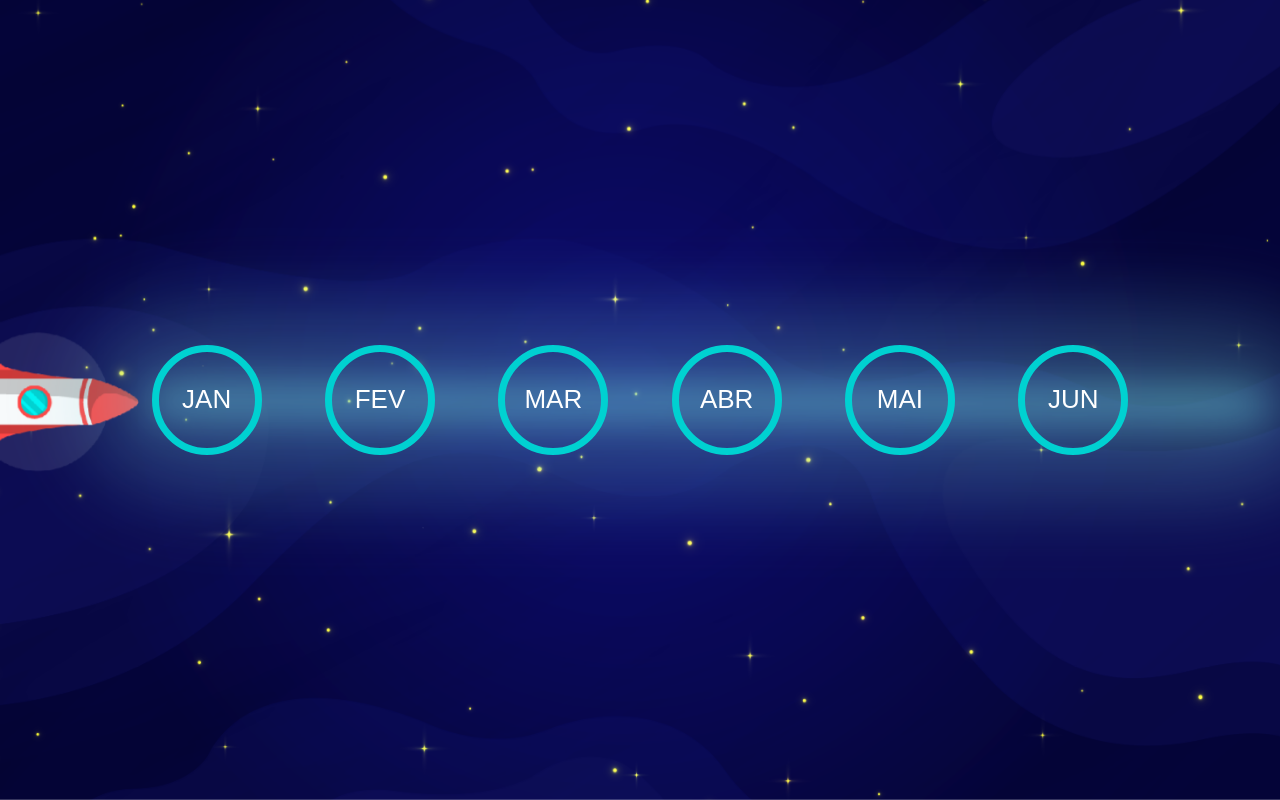
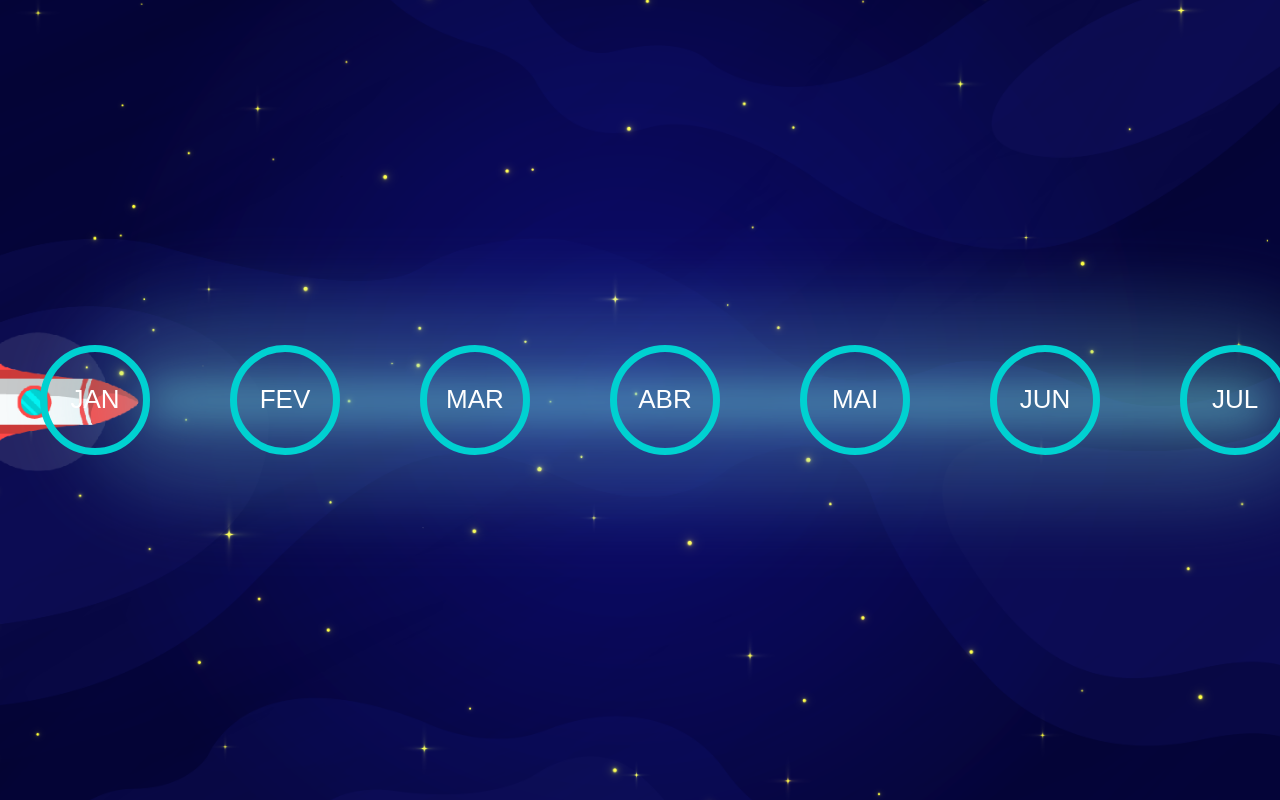
Before and after one commit to brendaraylla/mentoria-vuejs-roadmap, a Vue app: page /#/roadmap in a window 1280 px wide. Built offline with nearby package versions, Linux system fonts and the light colour scheme.

Commit message:
repairing css

```diff
--- a/src/app/Home/index.vue
+++ b/src/app/Home/index.vue
@@ -1,8 +1,8 @@
 <template>
     <div class="content">
         <div class="roadmap">
-            <router-link :to="{ name: 'Roadmap' }">
-                <button class="roadmap-entry">Roadmap</button>
+            <router-link class="roadmap-entry" :to="{ name: 'Roadmap' }">
+                Roadmap
             </router-link>
         </div>
     </div>
@@ -32,21 +32,29 @@ export default {};
     width: 100%
     height: 100%
     .roadmap
+        position: absolute
         display: flex
         justify-content: center
+        width: 100%
         &-entry
+            position: relative
+            top: 100px
+            text-decoration: none
             padding: 10px 35px
             background: transparent
             border: 5px solid $color-blue
             border-radius: 30px
             color: $color-font
-            margin-top: 70%
             font-family: Roboto
             font-size: 1.0em
             +media-min-sm()
                 font-size: 1.2em
                 padding: 10px 35px
             +media-min-md()
+                padding: 15px 40px
+                top: 130px
+                font-size: 1.4em
             +media-min-lg()
-                font-size: 1.4em
+                top: 150px
+                font-size: 1.6em
 </style>
--- a/src/app/Kanban/index.vue
+++ b/src/app/Kanban/index.vue
@@ -1,6 +1,9 @@
 <template>
     <div class="content">
         <div class="container">
+            <router-link class="icon-back" :to="{ name: 'Roadmap' }">
+                <img src="@/../static/icon/arrow-left-solid.svg" alt="">
+            </router-link>
             <div class="todo">
                 <h2 class="status">TO DO</h2>
             </div>
@@ -26,6 +29,9 @@ export default {
 @import '@/styles/defaults/mobileFirst.sass'
 @import '@/styles/defaults/variable.sass'
 @import url('https://fonts.googleapis.com/css?family=Roboto:300')
+
+.icon-back
+    // padding: 20px
 
 .content
     background: url('../../../static/img/background-kanban.png') no-repeat center center fixed
--- a/src/app/Roadmap/index.vue
+++ b/src/app/Roadmap/index.vue
@@ -18,6 +18,24 @@
             </div>
             <div class="col">
                 <months-roadmap nameMonth="JUN"></months-roadmap>
+            </div>
+            <div class="col">
+                <months-roadmap nameMonth="JUL"></months-roadmap>
+            </div>
+            <div class="col">
+                <months-roadmap nameMonth="AGO"></months-roadmap>
+            </div>
+            <div class="col">
+                <months-roadmap nameMonth="SET"></months-roadmap>
+            </div>
+            <div class="col">
+                <months-roadmap nameMonth="OUT"></months-roadmap>
+            </div>
+            <div class="col">
+                <months-roadmap nameMonth="NOV"></months-roadmap>
+            </div>
+            <div class="col">
+                <months-roadmap nameMonth="DEZ"></months-roadmap>
             </div>
         </div>
     </div>
@@ -48,14 +66,19 @@ export default {
     background-size: cover
     background-position: center
     width: 100%
-    height: 100%
+    padding: 80px
+    +media-min-sm
     +media-min-md
+        overflow: auto
+        height: 100%
+        padding: 0
         background: url('../../../static/img/background-roadmap.png') no-repeat center center fixed
         -webkit-background-size: cover
         -moz-background-size: cover
         -o-background-size: cover
         background-size: cover
         background-position: center
+    +media-min-lg
 
 .row
     display: flex
@@ -67,13 +90,11 @@ export default {
     .col
         align-self: center
         display: flex
-        flex-direction: column
     +media-min-sm
     +media-min-md
         flex-direction: row
-        align-content: center
-        padding: 0 100px
+        .col
+            padding: 40px
     +media-min-lg
-        padding: 0 120px
 
 </style>
--- a/src/app/Roadmap/months.vue
+++ b/src/app/Roadmap/months.vue
@@ -1,7 +1,7 @@
 <template>
     <div class="content">
-        <router-link :to="{ name: 'Kanban' }">
-            <button class="btn__months">{{ nameMonth }}</button>
+        <router-link :to="{ name: 'Kanban', params: {month: nameMonth} }">
+            <button class="months">{{ nameMonth }}</button>
         </router-link>
     </div>
 </template>
@@ -20,7 +20,7 @@ export default {
 @import '@/styles/defaults/mobileFirst.sass'
 @import '@/styles/defaults/variable.sass'
 
-.btn__months
+.months
     background: transparent
     color: $color-font
     border: 5px solid $color-blue
@@ -30,24 +30,17 @@ export default {
     padding: 5px
     font-size: 18px
     +media-min-sm
-        border: 5px solid $color-blue
         height: 80px
         width: 80px
-        border-radius: 50%
-        padding: 5px
         font-size: 22px
     +media-min-md
         border: 7px solid $color-blue
         height: 90px
         width: 90px
-        border-radius: 50%
-        padding: 5px
         font-size: 24px
     +media-min-lg
         border: 7px solid $color-blue
         height: 110px
         width: 110px
-        border-radius: 50%
-        padding: 5px
         font-size: 26px
 </style>
--- a/src/router/index.js
+++ b/src/router/index.js
@@ -19,7 +19,7 @@ export default new Router({
       component: Roadmap,
     },
     {
-      path: '/roadmap/kanban',
+      path: '/roadmap/kanban/:month',
       name: 'Kanban',
       component: Kanban
     }
```
Also changed, not shown: static/icon/arrow-left-solid.svg (added).
